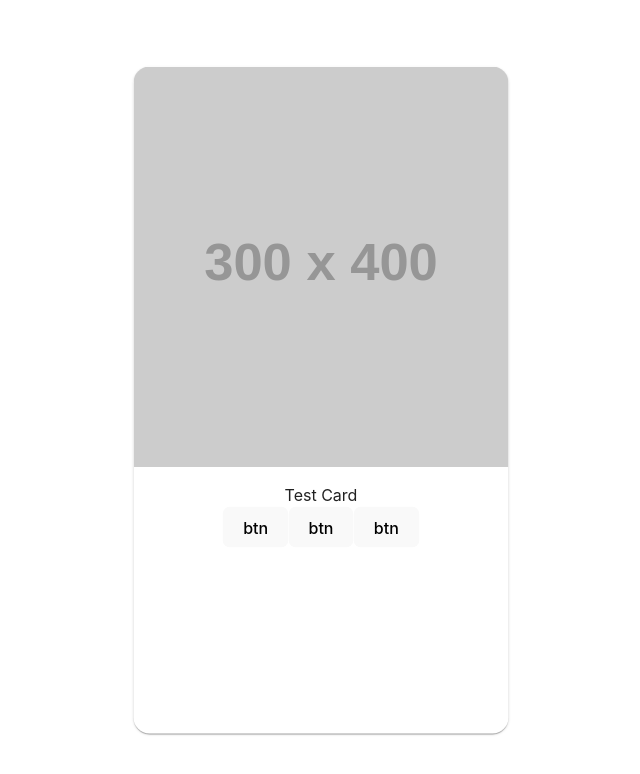
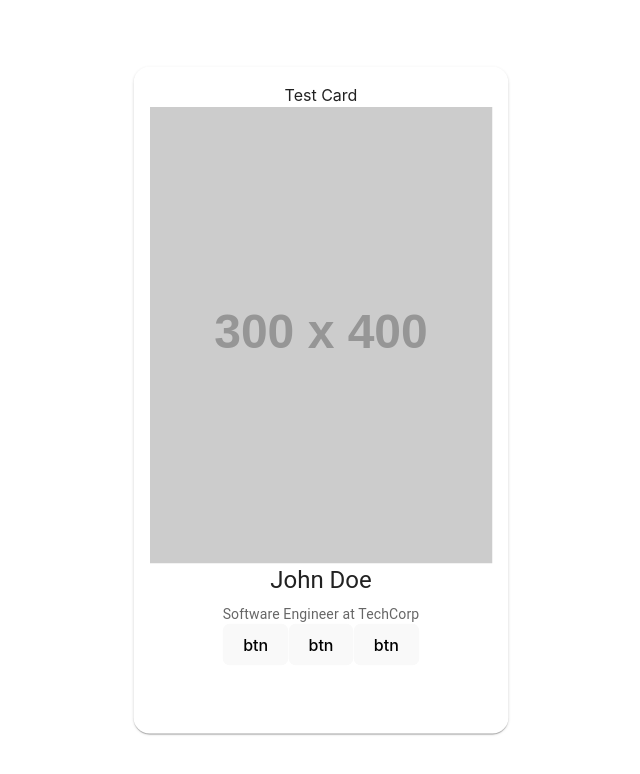
Before and after one commit to Papumaja/junction24, a React (Vite) app: page / in a window 1280 px wide. Shown: the top 774 px of the page, without its empty margins (319-959 px from the left). Built offline with nearby package versions, Linux system fonts and the light colour scheme.

Commit message:
Move swipecard ai content to the element

```diff
--- a/src/components/SwipeCard/SwipeCardBase.jsx
+++ b/src/components/SwipeCard/SwipeCardBase.jsx
@@ -21,17 +21,6 @@ export default function SwipeCardBase() {
   useEffect(() => {
     positionRef.current = position;
   }, [position]);
-
-  // Check if there are any cards left
-  if (currentIndex >= cards.length) {
-    return (
-      <div style={{ textAlign: 'center', marginTop: '20%' }}>
-        <h2>No more cards</h2>
-      </div>
-    );
-  }
-
-  const currentCard = cards[currentIndex];
 
   // Handle mouse and touch events
   const handleMouseDown = (e) => {
@@ -170,14 +159,6 @@ export default function SwipeCardBase() {
         ...cardStyles,
       }}
     >
-      {currentCard.image && (
-        <CardMedia
-          component="img"
-          image={currentCard.image}
-          alt={currentCard.name}
-          style={{ height: '60%', objectFit: 'cover' }}
-        />
-      )}
       <CardContent style={{ flexGrow: 1, padding: '16px' }}>
         <SwipeCardContent></SwipeCardContent>
       </CardContent>
--- a/src/components/SwipeCard/SwipeCardContent.jsx
+++ b/src/components/SwipeCard/SwipeCardContent.jsx
@@ -1,3 +1,7 @@
+import React, { useState, useRef, useEffect, useContext } from 'react';
+import { Card, CardContent, useMediaQuery, CardMedia, Typography } from '@mui/material';
+import { useTheme } from '@mui/material/styles';
+import { CardsContext } from '../../context/CardsContext';
 import '../../index.css'
 import './SwipeCardContent.css'
 
@@ -17,12 +21,45 @@ function DislikeButton()
 
 export function SwipeCardContent()
 {
+    // Consume the CardsContext
+    const { cards, currentIndex, swipeCard } = useContext(CardsContext);
+
+    // Check if there are any cards left
+    if (currentIndex >= cards.length) {
+        return (
+        <div style={{ textAlign: 'center', marginTop: '20%' }}>
+            <h2>No more cards</h2>
+        </div>
+        );
+    }
+
+    const currentCard = cards[currentIndex];
     return (
         <div>
             <div className="SwipeCardTitle">Test Card</div>
-            <div className="SwipeCardImage"></div>
+            <div className="SwipeCardImage">
+                {currentCard.image && (
+                    <CardMedia
+                    component="img"
+                    image={currentCard.image}
+                    alt={currentCard.name}
+                    style={{ height: '60%', objectFit: 'cover' }}
+                    />
+                )}
+            </div>
             <div className="SwipeCardCompatibility"></div>
-            <div className="SwipeCardPreview"></div>
+            <div className="SwipeCardPreview">
+                <Typography variant="h5" component="div" style={{ textAlign: 'center' }}>
+                {currentCard.name}
+                </Typography>
+                <Typography
+                variant="body2"
+                color="textSecondary"
+                style={{ textAlign: 'center', marginTop: '8px' }}
+                >
+                {currentCard.description}
+                </Typography>
+            </div>
             <div className="SwipeCardControls">
                 <DislikeButton></DislikeButton>
                 <DetailsButton></DetailsButton>
```
Also changed, not shown: 1 other file (tests, documents, lock files or other folders).
